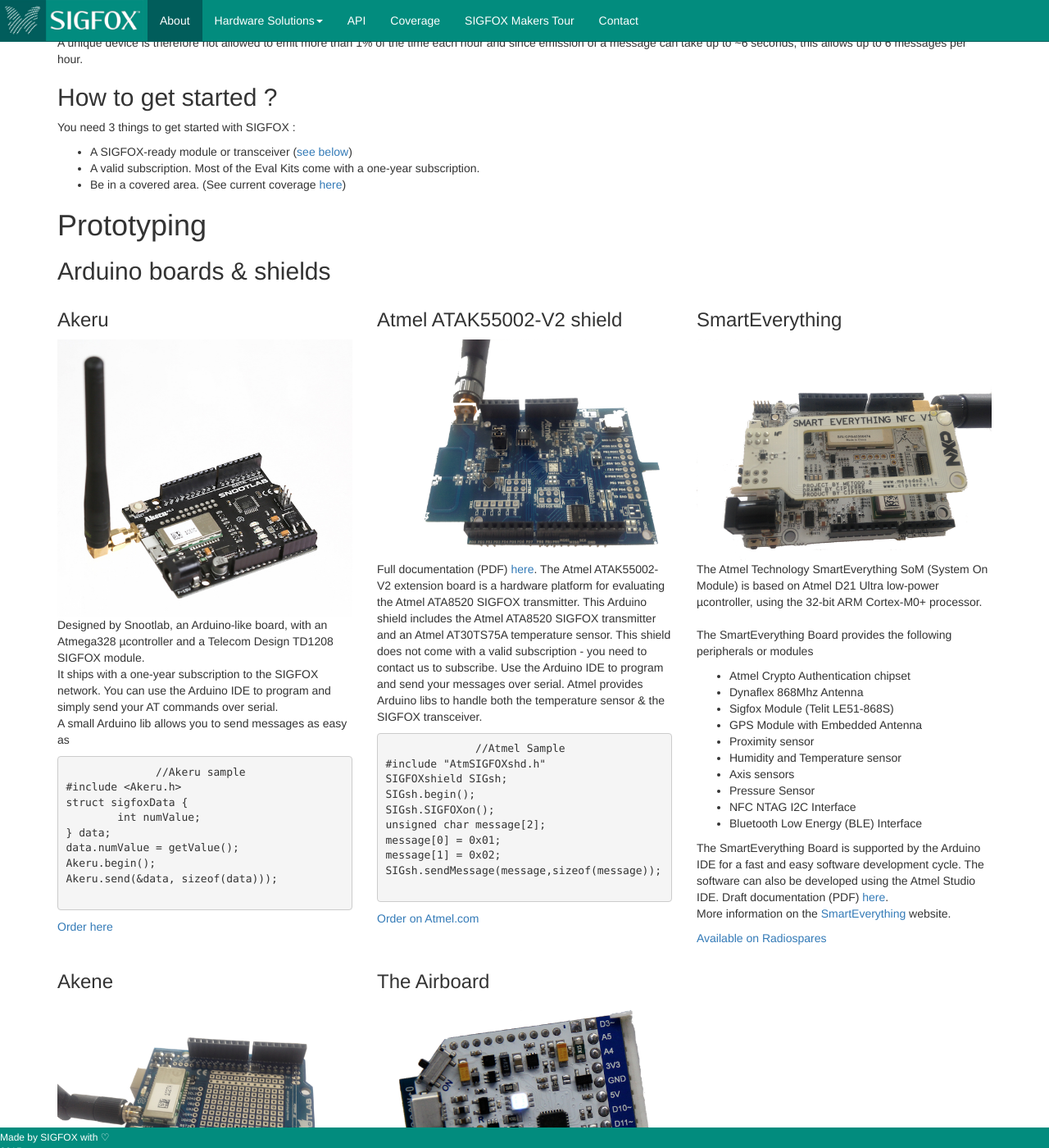
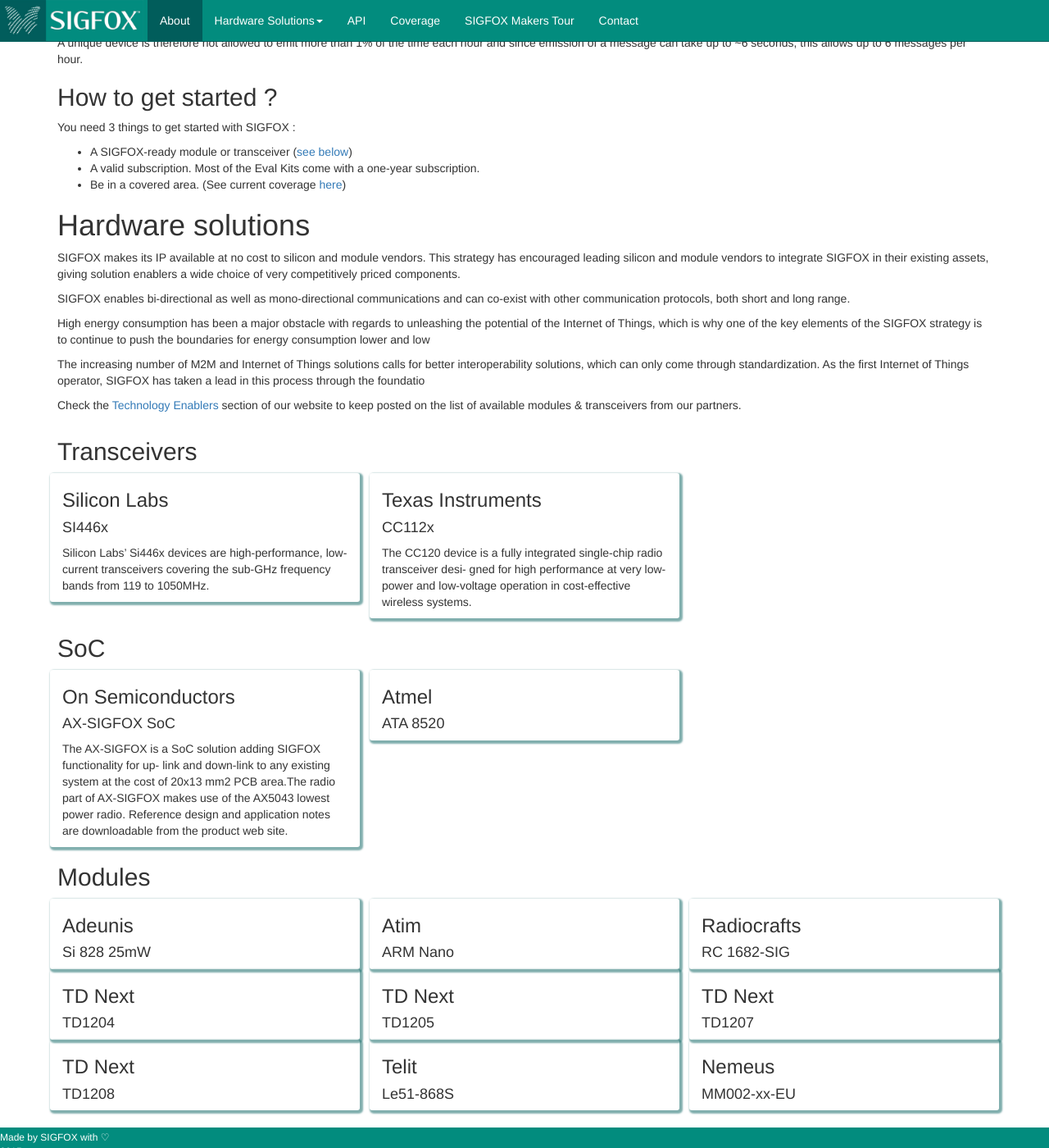
Before and after one commit to sigfox/makers.sigfox.com, a Jekyll site: the page built from index.html, in a window 1280 px wide and 1400 px high, scrolled down 1066 px. Shown: the whole window at 82% size. Built offline with Jekyll 4.4.1, drawn with Linux system fonts in a browser that asks for light colours; some of the changed text lies outside the part shown.

Commit message:
New layout for the HW layout + started to update the catalog items

```diff
--- a/_data/hardware.yml
+++ b/_data/hardware.yml
@@ -5,34 +5,72 @@
   - text: The increasing number of M2M and Internet of Things solutions calls for better interoperability solutions, which can only come through standardization. As the first Internet of Things operator, SIGFOX has taken a lead in this process through the   foundatio
   - text: Check the <a href="http//sigfox.com/en/#!/connected-world/technology-enablers">Technology Enablers</a> section of our website to keep posted on the list of available modules & transceivers from our partners.
 
-partners:
-  - name: Adeunis
-    link: ://www.adeunis-rf.com/en/technologies/sigfox
-    image: ./img/adeunis.jpg
-  - name: Atim
-    link: http://www.atim.com/en/atim-sigfox-network-solutions
-    image: ./img/atim.jpg
-  - name: Telecom Design
-    link: http://www.avnet-memec.eu/products/telecom-design-bi-directional-sigfox-modules.html
-    image: ./img/telecomdesign.jpg
-  - name: Telit
-    link: http://www.telit.com/products/product-service-selector/product-service-selector/show/product/le51-868-s/
-    image: ./img/telit.jpg
-  - name: Atmel
-    link: http://www.atmel.com/products/wireless/smartrf/default.aspx?tab=tools
-    image: ./img/atmel.jpg
-  - name: Texas Instruments
-    link: http://www.ti.com/product/cc1120?DCMP=sigfox&HQS=ep-con-lprf-sigfox-pf-cc1120-en
-    image: ./img/ti.jpg
-  - name: Axsem
-    link: http://axsem.com/www/sigfox
-    image: ./img/axsem.jpg
-  - name: Silicon Labs
-    link: http://www.silabs.com/
-    image: ./img/silabs.jpg
-  - name: Radiocrafts
-    link: http://www.radiocrafts.com
-    image: ./img/radiocrafts.png
-  - name: CG-Wireless
-    link: http://www.cgwi.fr/
-    image: ./img/cg-wireless.png
+solutions:
+  - name: Transceivers
+    partners:
+      - name: Silicon Labs
+        solutions:
+        - name: SI446x
+          desc: Silicon Labs’ Si446x devices are high-performance, low-current transceivers covering the sub-GHz frequency bands from 119 to 1050MHz.
+      - name: Texas Instruments
+        solutions:
+        - name: CC112x
+          desc: The CC120 device is a fully integrated single-chip radio transceiver desi- gned for high performance at very low-power and low-voltage operation in cost-effective wireless systems.
+  - name: SoC
+    partners:
+      - name: On Semiconductors
+        solutions:
+          - name: AX-SIGFOX SoC
+            desc: The AX-SIGFOX is a SoC solution adding SIGFOX functionality for up- link and down-link to any existing system at the cost of 20x13 mm2 PCB area.The radio part of AX-SIGFOX makes use of the AX5043 lowest power radio. Reference design and application notes are downloadable from the product web site.
+      - name: Atmel
+        solutions:
+          - name: ATA 8520
+  - name: Modules
+    partners:
+      - name: Adeunis
+        solutions:
+          - name: Si 828 25mW
+      - name: Atim
+        solutions:
+          - name: ARM Nano
+      - name: Radiocrafts
+        solutions:
+          - name: RC 1682-SIG
+      - name: TD Next
+        solutions:
+          - name: TD1204
+          - name: TD1205
+          - name: TD1207
+          - name: TD1208
+      - name: Telit
+        solutions:
+          - name: Le51-868S
+      - name: Nemeus
+        solutions:
+          - name: MM002-xx-EU
+  - name: EVK & Dev Kits
+    partners:
+      - name: Radiocrafts
+        solutions:
+          - name: RC 1682-SIG DK
+      - name: SNOC
+        solutions:
+          - name: RPISIGFOX
+      - name: TD Next
+        solutions:
+          - name: TD1208 EVK
+      - name: Telit
+        solutions:
+          - name: LE51-868SEVK
+      - name: TST Sistemas
+        solutions:
+          - name: Smart expansion board
+      - name: Snootlab
+        solutions:
+          - name: Akeru
+      - name: Adeunis
+        solutions:
+          - name: Demonstrator
+      - name: Connit
+        solutions:
+          - name: Live black USB
--- a/_includes/index/hardware.html
+++ b/_includes/index/hardware.html
@@ -1,7 +1,6 @@
-{% assign partners = site.data.hardware.partners | sort:"name" %}
-<section id="transceivers">
-    <h1>SIGFOX radio transceivers, SoC & modules</h1>
-    <h3>SIGFOX is available from leading silicon and module vendors</h3>
+{% assign types = site.data.hardware.solutions %}
+<section id="hardware-solutions">
+  <h1>Hardware solutions</h1>
   <div class="row">
     <div class="col-sm-12">
       {% for para in site.data.hardware.intro %}
@@ -10,14 +9,29 @@
 
     </div>
   </div>
+
+  {% for type in types %}
+    <section id="{{type.name}}">
+      <h2>{{type.name}}</h2>
       <div class="row">
-      {% for partner in partners %}
-        <div class="col-sm-3">
-          <h3>{{ partner.name }}</h3>
-          <a target="_blank" href="{{ partner.link }}">
-           <img class="img-responsive" src="{{partner.image}}" />
-          </a>
+      {% for partner in type.partners %}
+        {% assign mdcycle = forloop.index | modulo: 3 %}
+        {% for solution in partner.solutions %}
+
+          <div class="col-xs-12 col-sm-6 col-md-4 col-lg-4 hardware-partner {{mdcycle}} {{mdcycle == 0}}">
+            <div class="row">
+              <div class="col-md-12 hardware-solution">
+              <h3>{{partner.name}}</h3>
+              <h4>{{solution.name}}</h4>
+              <p>{{solution.desc}}</p>
               </div>
+          </div></div>
+        {% if mdcycle == 0 %}
+          <div class="clearfix visible-lg-block visible-md-block visible-sm-block"></div>
+        {% endif%}
         {% endfor %}
-    </div>
+      {% endfor %}
+      </div >
     </section>
+  {% endfor %}
+</section>
--- a/css/style.scss
+++ b/css/style.scss
@@ -1,12 +1,19 @@
 ---
 # Front matter comment to ensure Jekyll properly reads file.
 ---
+$darkgreen: #015D5B;
+$lightgreen: #028C7E;
+$almostwhite: #fffffe;
+$darkgray: #8c8c8c;
+$lighgray: #d8d8d8;
+$shadow: 0 2px 2px 0px rgba(0, 0, 0, 0.24), 0 0px 2px 0px rgba(0, 0, 0, 0.12);
+$greenshadow: 2px 2px 2px 2px rgba(1, 93, 91, 0.5);
 
 body{
   padding:70px 0 35px 0;
 }
 .navbar, .navbar-inverse{
-  background-color: #028C7E;
+  background-color: $lightgreen;
 }
 .navbar{
   background-image: url('/img/logo-sigfox.png');
@@ -19,17 +26,17 @@
 }
 
 .navbar-inverse{
-  border-color: #015D5B;
+  border-color: $darkgreen;
   .navbar-toggle{
-    border-color: #fff;
+    border-color: $almostwhite;
   }
   .navbar-nav > li > a{
-    color:#fff;
+    color:$almostwhite;
   }
   .navbar-nav{
     > .open, .active{
       > a, > a:focus, > a:hover{
-        background: #015D5B;
+        background: $darkgreen;
       }
     }
 
@@ -38,10 +45,10 @@
   }
 
   .navbar-toggle:focus, .navbar-toggle:hover{
-    background: #fff;
-    border-color: #015D5B;
+    background: $almostwhite;
+    border-color: $darkgreen;
     .icon-bar{
-      background: #028C7E;
+      background: $lightgreen;
     }
   }
 }
@@ -87,8 +94,8 @@
   width: 100%;
   /* Set the fixed height of the footer here */
   height: 25px;
-  background-color: #028C7E;
-  color:#fff;
+  background-color: $lightgreen;
+  color:$almostwhite;
 
   p{
     padding-top:4px;
@@ -101,3 +108,14 @@
     min-height:310px;
   }
 }
+
+
+.hardware-partner{
+
+  padding: 0 1.5em;
+
+}
+.hardware-solution{
+box-shadow: $greenshadow;
+  border-radius: 3px;
+}
--- a/index.html
+++ b/index.html
@@ -3,8 +3,6 @@
 ---
 <div class="container theme-showcase" role="main">
   {% include index/about.html %}
-  {% include index/prototyping.html %}
-  {% include index/evb.html %}
   {% include index/hardware.html %}
   {% include index/api.html %}
   {% include index/coverage.html %}
```
Lines whose indentation alone changed are shown as unchanged.
